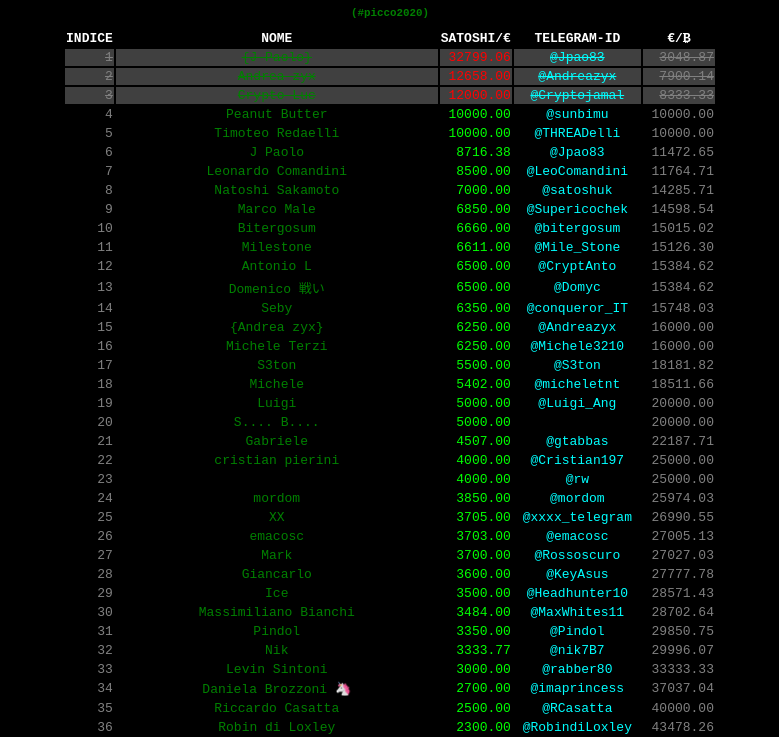
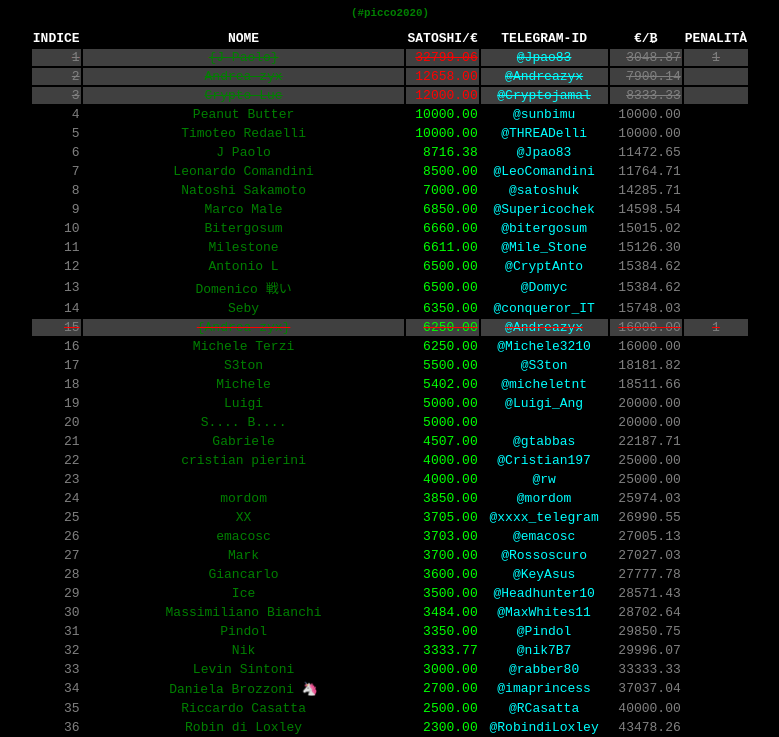
Before and after one commit to isghe/picco-bitcoin, a website: page index.html in a window 1280 px wide. Shown: the part 58-795 px from the top of the page, without its empty margins (250-1029 px from the left). Drawn offline with Linux system fonts and the light colour scheme.

Commit message:
add field "penalità"

```diff
--- a/index.css
+++ b/index.css
@@ -82,6 +82,7 @@ th{
 }
 
 .col_1{
+	color: green;
 	text-align: center;
 }
 .col_2{
@@ -97,6 +98,11 @@ th{
 .col_4{
 	color: gray;
 	text-align: right;
+}
+
+.col_5{
+	color: grey;
+	text-align: center;
 }
 table{
 	margin:auto;
@@ -128,3 +134,9 @@ a{
 .genesis{
 	text-align: center;
 }
+
+.penalita{
+	color: red;
+	text-decoration-line: line-through;
+	background: #404040;
+}
--- a/index.js
+++ b/index.js
@@ -37,6 +37,9 @@ let gController = null;
 					const domRow = self.util.createElement(['tr']);
 					row.forEach((value, i) => domRow.append(applyOnElement(row, self.util.createElement(['td', {textContent: value}, ['col_' + i]]), i)));
 					domTable.append(domRow);
+					if (typeof (row[5]) !== 'undefined') {
+						domRow.classList.add('penalita');
+					}
 				});
 				return domTable;
 			};
@@ -49,8 +52,8 @@ let gController = null;
 				document.title = self.model.title;
 				gData.sort((a, b) => b['satoshi/€'] - a['satoshi/€']); // eslint-disable-line no-undef
 				const domMatrix = self.matrixToTable(
-					['indice', 'nome', 'satoshi/€', 'telegram-id', '€/₿'],
-					self.jsonToMatrix(gData).map((row, i) => [(i + 1), row[0], self.showFloat(row[1]), row[2], self.showFloat(self.convert(row[1]))]), // eslint-disable-line no-undef
+					['indice', 'nome', 'satoshi/€', 'telegram-id', '€/₿', 'penalità'],
+					self.jsonToMatrix(gData).map((row, i) => [(i + 1), row[0], self.showFloat(row[1]), row[2], self.showFloat(self.convert(row[1])), row[3]]), // eslint-disable-line no-undef
 					(row, domElement, i) => {
 						if (row[self.model.columnSatoshiPerBitcoinIndex] > self.model.minValue) {
 							const classes = ['lost', 'lost-element'];
--- a/package.json
+++ b/package.json
@@ -15,5 +15,8 @@
       "browser",
       "node"
     ]
+  },
+  "dependencies": {
+    "coverage": "^0.4.1"
   }
 }
```
